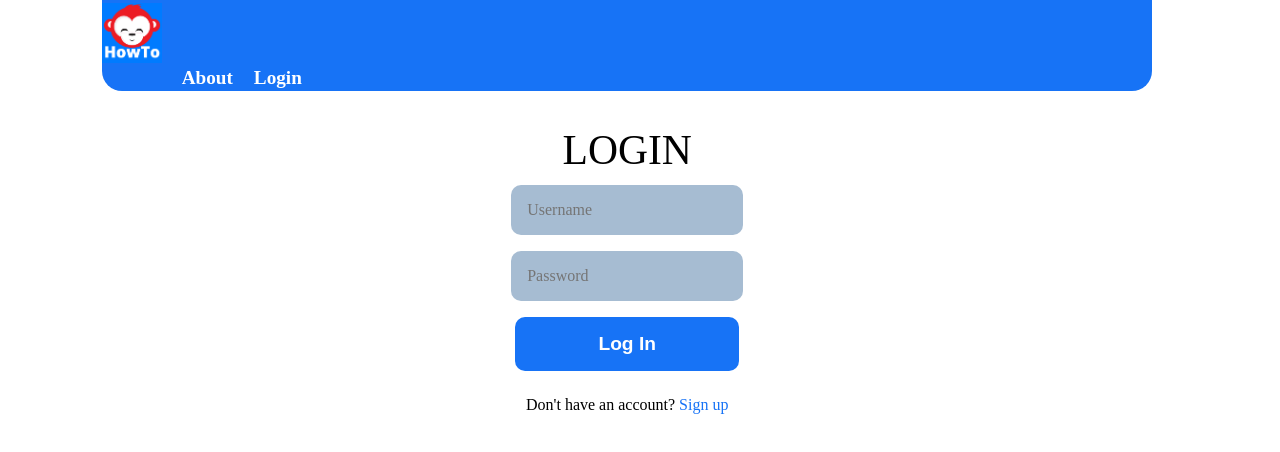
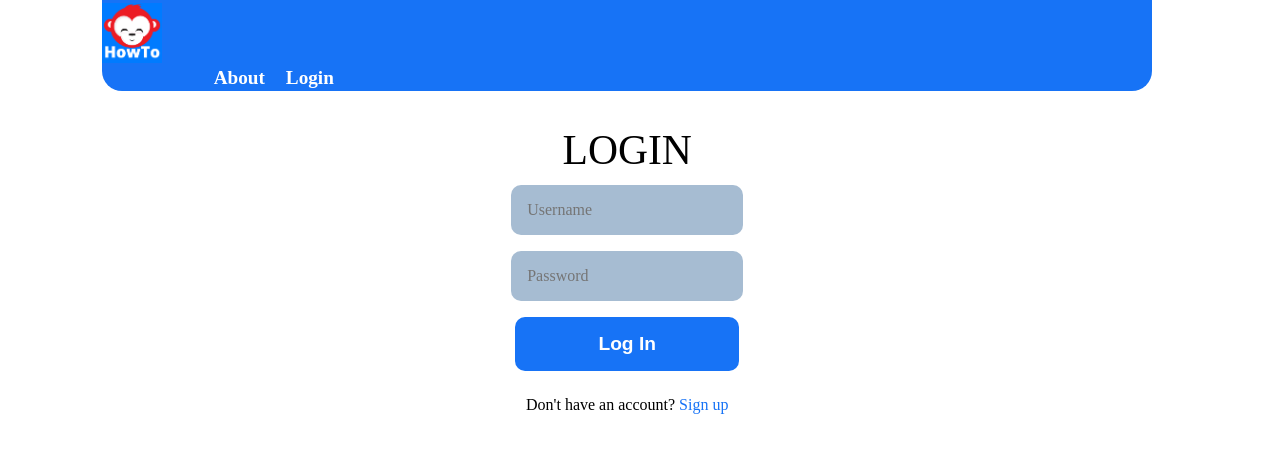
Before and after one commit to jonush/front-end, a React (Create React App) app in the folder how-to/: page /login in a window 1280 px wide. Shown: the top 452 px of the page. Built offline with nearby package versions, Linux system fonts and the light colour scheme.

Commit message:
added final about pic

```diff
--- a/how-to/src/App.css
+++ b/how-to/src/App.css
@@ -28,6 +28,7 @@ nav {
   justify-content: flex-end;
   align-items: center;
   width: 20%;
+  margin-left: 2rem;
 }
 
 .nav-links a {
--- a/how-to/src/components/About.jsx
+++ b/how-to/src/components/About.jsx
@@ -8,6 +8,7 @@ import sandra from './assets/Sandra-Coburn.png';
 import cody from './assets/Cody-Morley.jpg';
 import heath from './assets/Heath-Scott.png';
 import jon from './assets/Jonathon-Hsu.png';
+import noah from './assets/noah.jpg';
 
 const About = () => {
   return (
@@ -44,7 +45,7 @@ const About = () => {
         <p className="card-text">I’m a front-end software engineer currently studying web development at Lambda School. My interests lie in user experience and user interface design.</p>
       </div>
       <div className="about-card">
-        <img src='' alt="Noah-Green"/>
+        <img src={noah} alt="Noah-Green"/>
         <h3 className="card-heading">Noah Green - WEB UI Developer (WEB32)</h3>
         <p className="card-text">Noah Green is a software developer learning web development through Lambda School.</p>
       </div>
```
